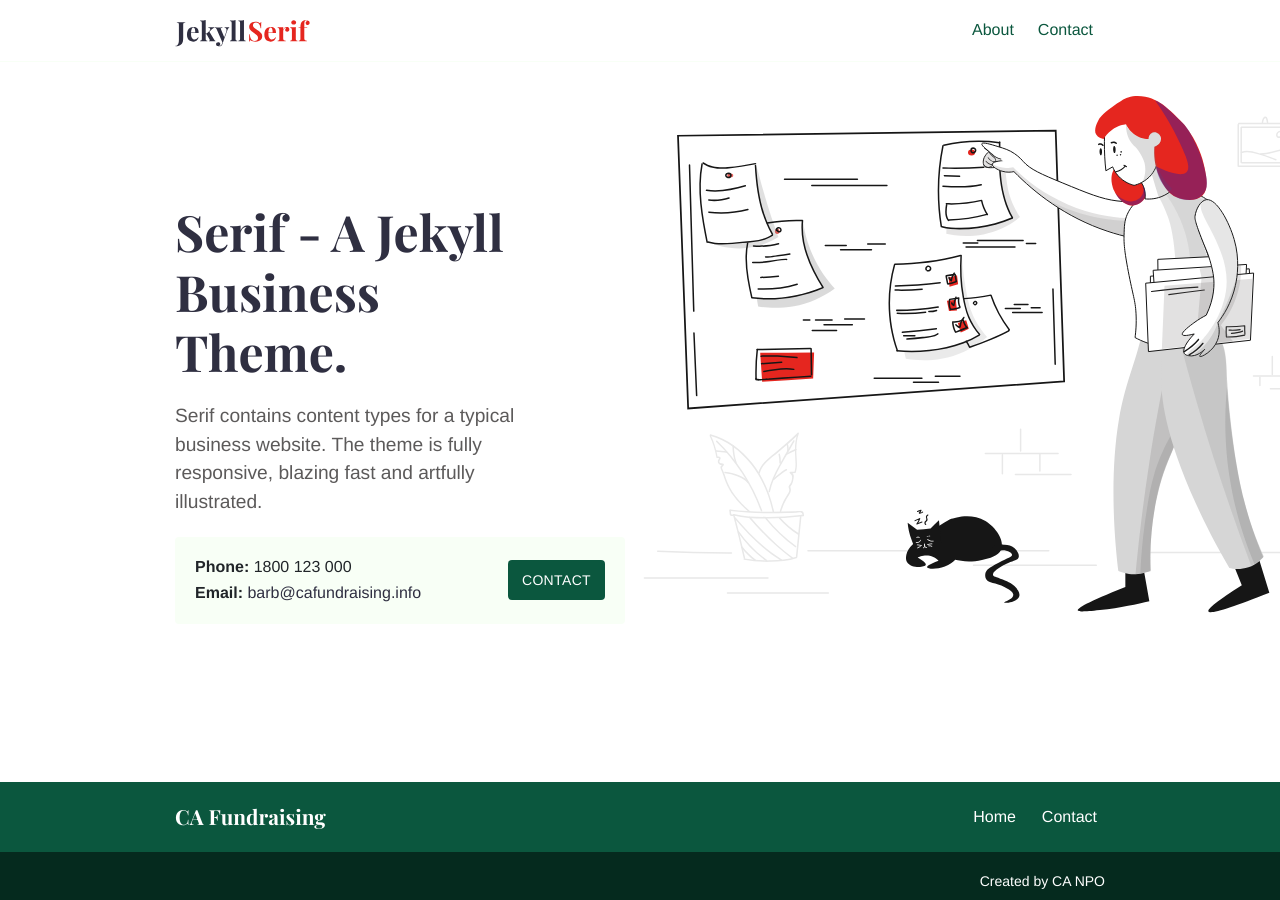
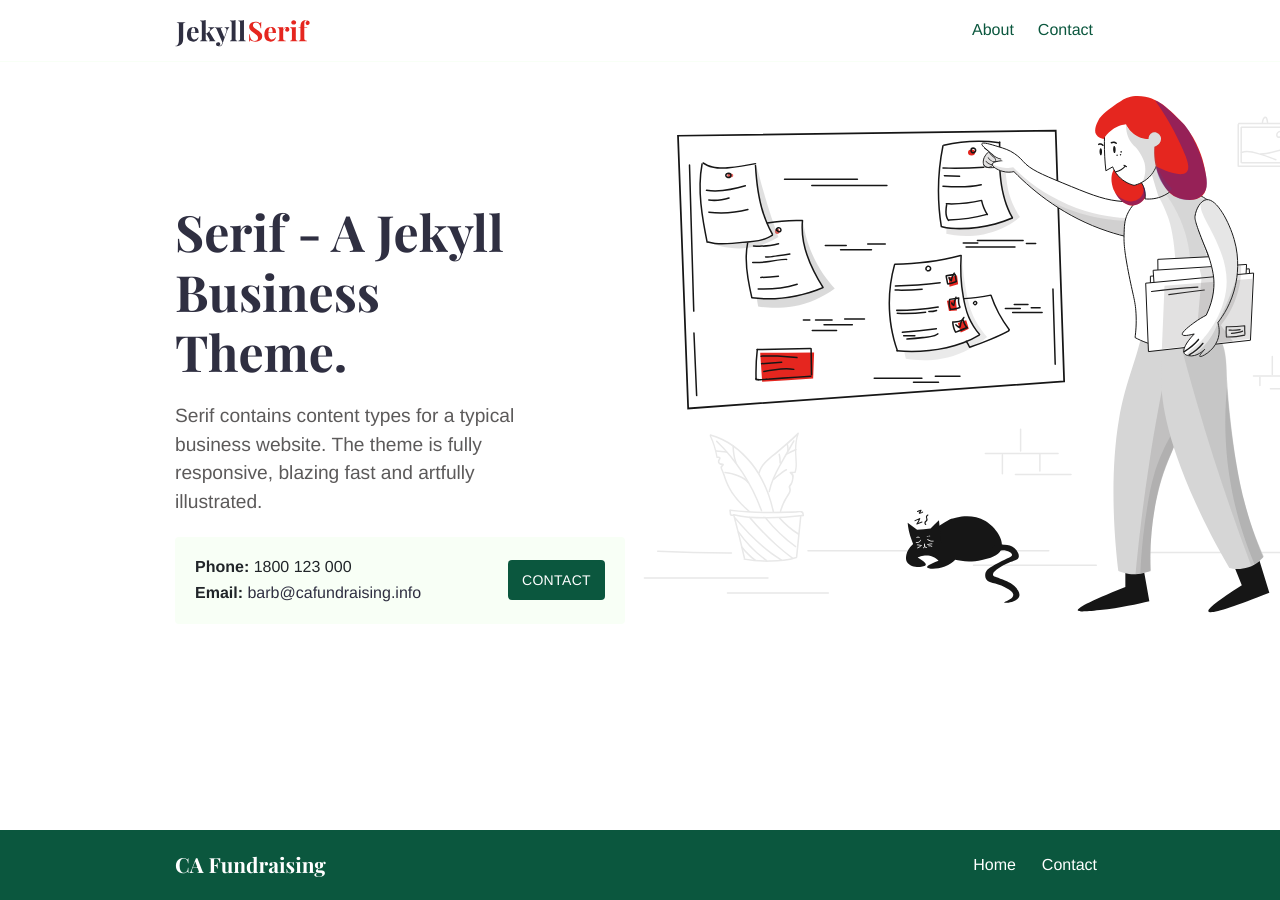
Before and after one commit to Frogdart5/fierce-avocado-6c9b0, a Jekyll site: the page built from index.md, in a window 1280 px wide. Built offline with Jekyll 4.4.1, drawn with Linux system fonts in a browser that asks for light colours.

Commit message:
default.html: changed

```diff
--- a/_layouts/default.html
+++ b/_layouts/default.html
@@ -26,7 +26,7 @@
     {{content}}
   </div>
   {% include footer.html %}
-  {% include sub-footer.html %}
+
   <script type="text/javascript" src="{{ "/assets/js/scripts.js" | relative_url }}"></script>
   {% include google-analytics.html %}
 </body>
```
